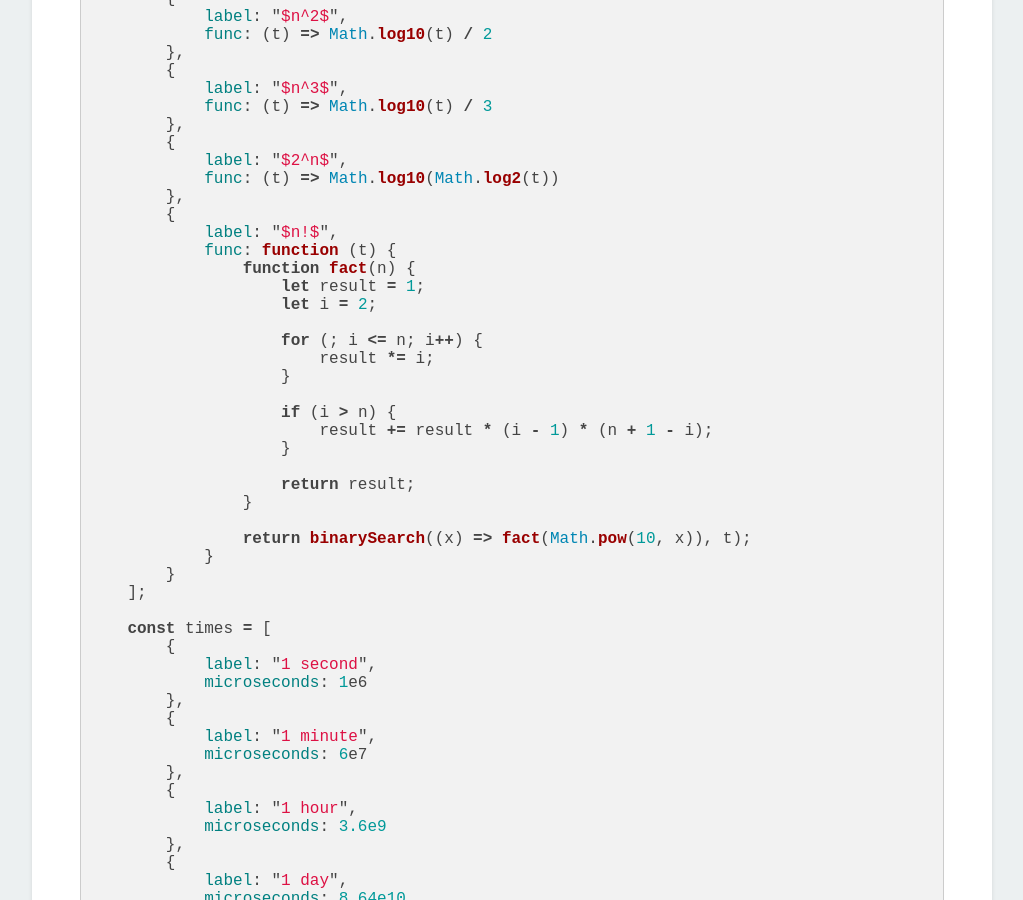
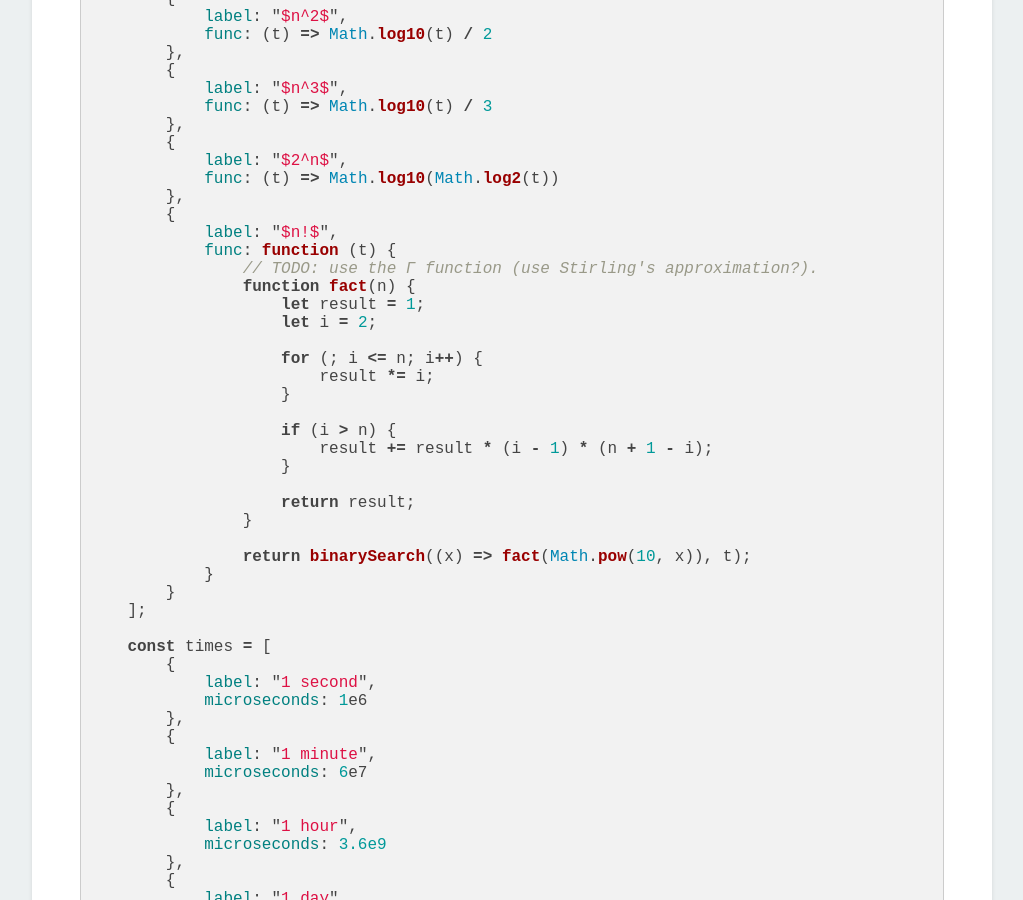
Before and after one commit to EFanZh/efanzh.github.io, a Jekyll site: the page built from _posts/2018-10-05-introduction-to-algorithms-exercises.md, in a window 1280 px wide and 900 px high, scrolled down 3807 px. Shown: the whole window, without its empty margins (128-1151 px from the left). Built offline with Jekyll 4.4.1, drawn with Linux system fonts in a browser that asks for light colours; Markdown is read by kramdown in place of the engine named in the settings; formulas are drawn with MathJax 3.

Commit message:
Add a note for updating the algorithm

```diff
--- a/_posts/2018-10-05-introduction-to-algorithms-exercises.md
+++ b/_posts/2018-10-05-introduction-to-algorithms-exercises.md
@@ -177,6 +177,7 @@ function generateTable() {
         {
             label: "$n!$",
             func: function (t) {
+                // TODO: use the Γ function (use Stirling's approximation?).
                 function fact(n) {
                     let result = 1;
                     let i = 2;
```
